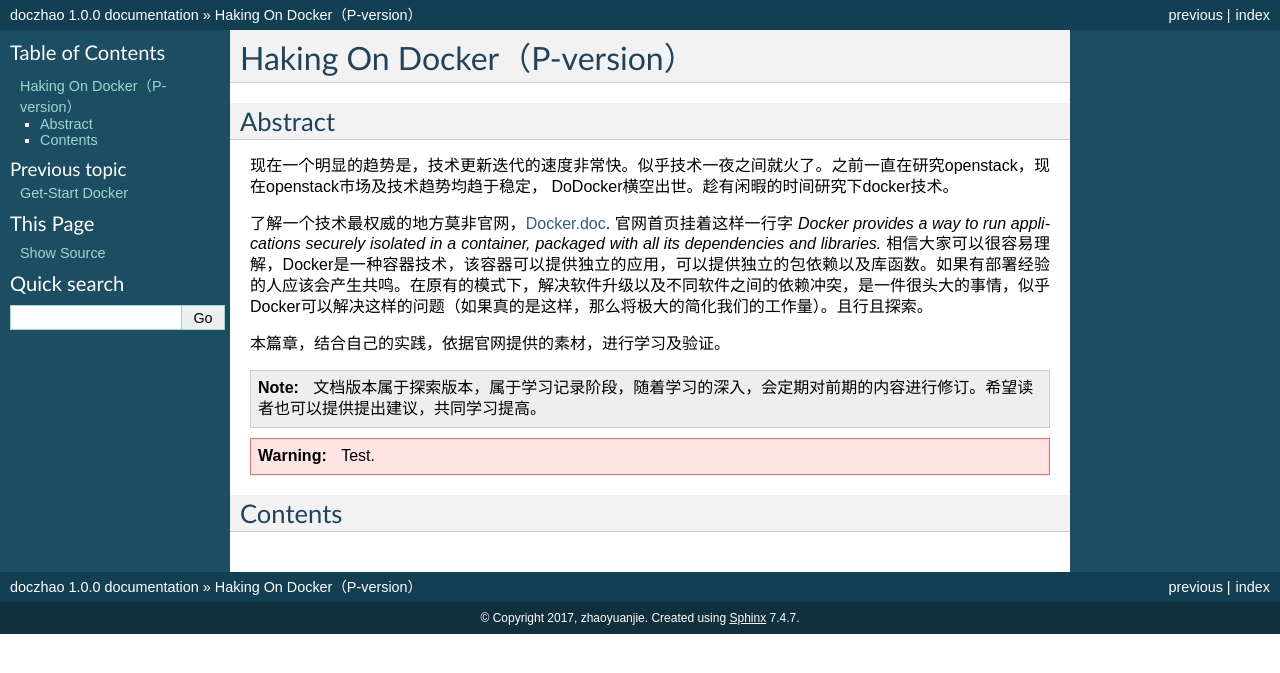
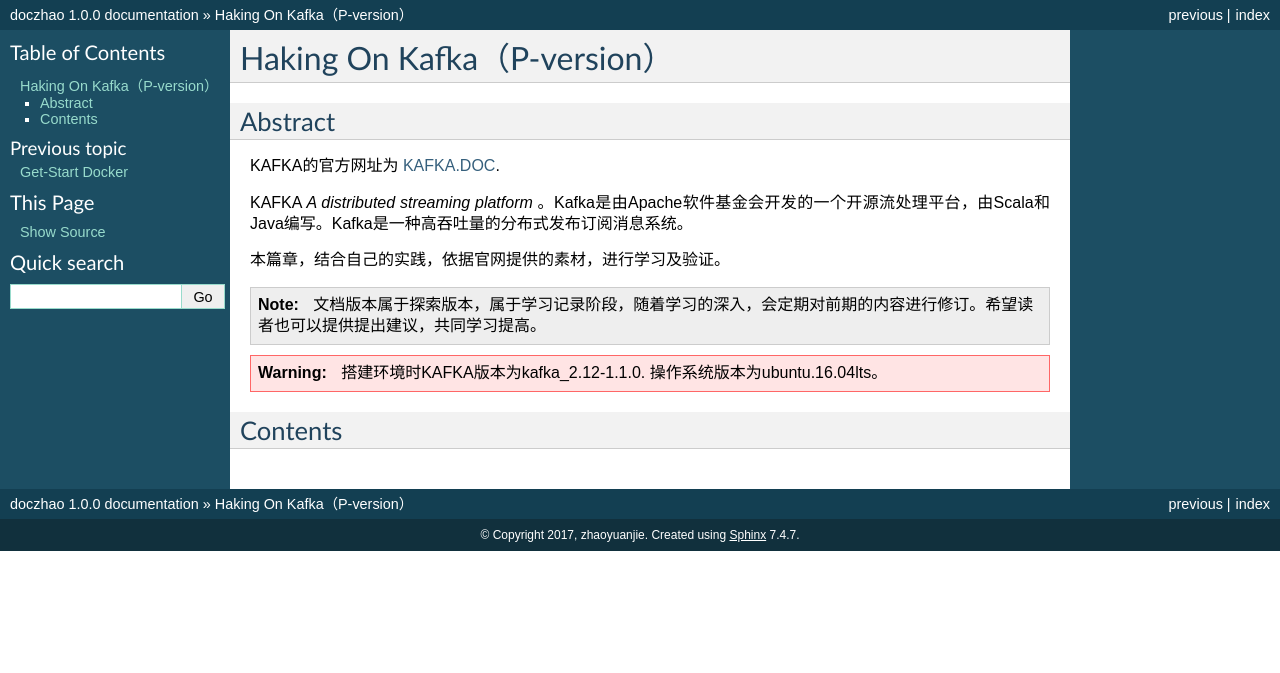
Before and after one commit to zyjyan/readme, a Sphinx documentation site: the page built from source/index-kafka.rst, in a window 1280 px wide. Shown: the top 673 px of the page. Built offline with Sphinx 7.4.7, drawn with Linux system fonts in a browser that asks for light colours; pages that are not in the unit, such as notebooks, are missing from menus.

Commit message:
添加kafka基本描述

```diff
--- a/source/index-kafka.rst
+++ b/source/index-kafka.rst
@@ -1,13 +1,12 @@
 =====================================================================
-Haking On Docker（P-version）
+Haking On Kafka（P-version）
 =====================================================================
 
 Abstract
 ~~~~~~~~
-现在一个明显的趋势是，技术更新迭代的速度非常快。似乎技术一夜之间就火了。之前一直在研究openstack，现在openstack市场及技术趋势均趋于稳定，
-DoDocker横空出世。趁有闲暇的时间研究下docker技术。
+KAFKA的官方网址为 `KAFKA.DOC <http://kafka.apache.org/>`_.
 
-了解一个技术最权威的地方莫非官网，`Docker.doc <https://docs.docker.com/>`_. 官网首页挂着这样一行字 `Docker provides a way to run applications securely isolated in a container, packaged with all its dependencies and libraries.` 相信大家可以很容易理解，Docker是一种容器技术，该容器可以提供独立的应用，可以提供独立的包依赖以及库函数。如果有部署经验的人应该会产生共鸣。在原有的模式下，解决软件升级以及不同软件之间的依赖冲突，是一件很头大的事情，似乎Docker可以解决这样的问题（如果真的是这样，那么将极大的简化我们的工作量）。且行且探索。
+KAFKA `A distributed streaming platform` 。Kafka是由Apache软件基金会开发的一个开源流处理平台，由Scala和Java编写。Kafka是一种高吞吐量的分布式发布订阅消息系统。
 
 本篇章，结合自己的实践，依据官网提供的素材，进行学习及验证。
 
@@ -18,7 +17,7 @@
 
 .. warning::
 
-   Test.
+   搭建环境时KAFKA版本为kafka_2.12-1.1.0. 操作系统版本为ubuntu.16.04lts。
 
 Contents
 ~~~~~~~~
```
